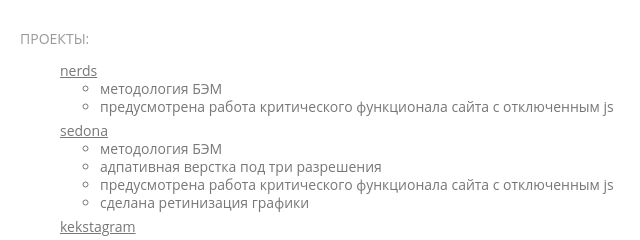
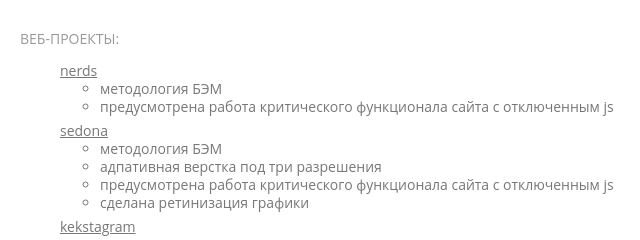
Before and after one commit to Coopersino/Coopersino1.github.io, a plain HTML site: page index.html in a window 1280 px wide. Shown: the full height of the page, 0-640 px from the left. Drawn offline with Linux system fonts and the light colour scheme.

Commit message:
Поправил заголовок

```diff
--- a/index.html
+++ b/index.html
@@ -11,7 +11,7 @@
 
 <body>
 <section class="main-section">
-  <h2 class="main-section__header">ПРОЕКТЫ:</h2>
+  <h2 class="main-section__header">ВЕБ-ПРОЕКТЫ:</h2>
   <ul class="projects-list">
     <li class="projects-list__item">
       <a href="nerds/index.html">nerds</a>
```
